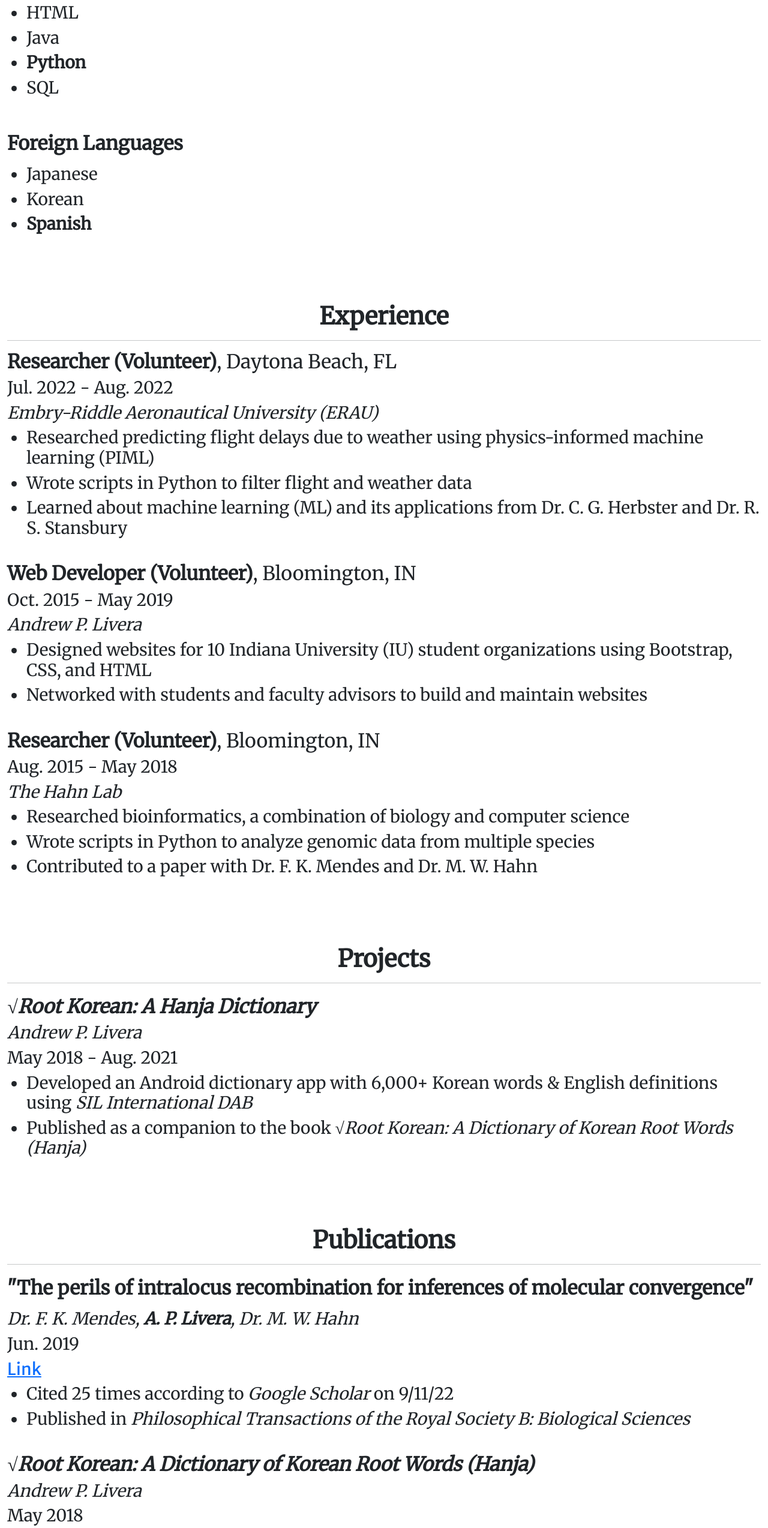
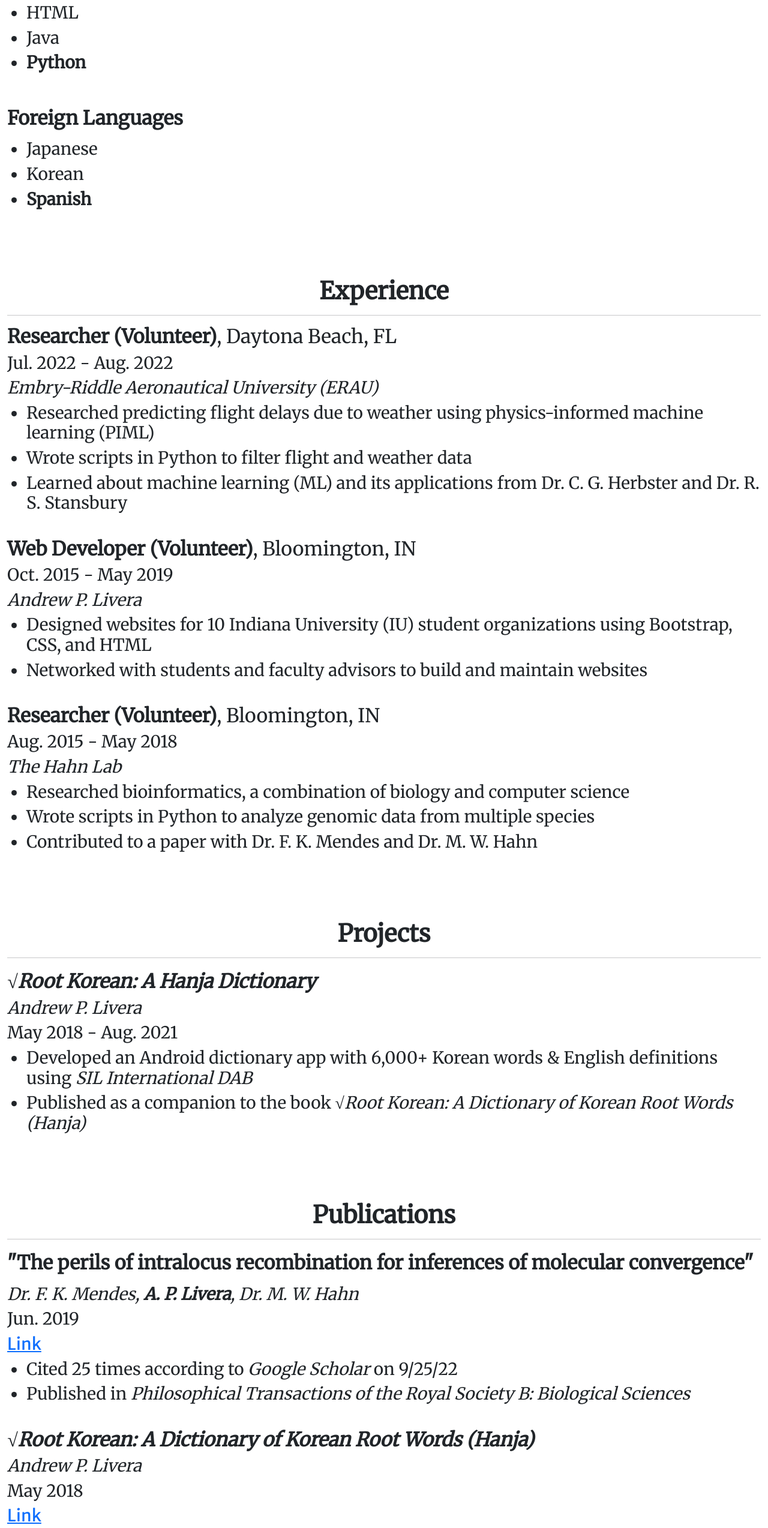
Before and after one commit to andrew-p-livera/andrew-p-livera.github.io, a plain HTML site: page index.html in a window 1280 px wide. Shown: the part 2064-4611 px from the top of the page at 60% size. Drawn offline with Linux system fonts and the light colour scheme.

Commit message:
Modify 'index.html' on September 25, 2022.

```diff
--- a/index.html
+++ b/index.html
@@ -180,7 +180,6 @@
 						<h3><li>HTML</li></h3>
 						<h3><li>Java</li></h3>
 						<h3><li><b>Python</b></li></h3>
-						<h3><li>SQL</li></h3>
 					</ul>
 
 					<br>
@@ -277,7 +276,7 @@
 					<h3>Jun. 2019</h3>
 					<h3><a href="http://dx.doi.org/10.1098/rstb.2018.0244">Link</a></h3>
 					<ul>
-						<h3><li>Cited 25 times according to <i>Google Scholar</i> on 9/11/22</li></h3>
+						<h3><li>Cited 25 times according to <i>Google Scholar</i> on 9/25/22</li></h3>
 						<h3><li>Published in <i>Philosophical Transactions of the Royal Society B: Biological Sciences</i></li></h3>
 					</ul>
 
@@ -289,7 +288,7 @@
 					<h3><a href="https://books2read.com/rootkorean">Link</a></h3>
 					<ul>
 						<h3><li>Wrote a dictionary with 6,000+ Korean root words (Hanja) and English definitions</li></h3>
-						<h3><li>Rated 4.6 out of 5.0 stars on Amazon on 9/11/22</li></h3>
+						<h3><li>Rated 4.6 out of 5.0 stars on Amazon on 9/25/22</li></h3>
 					</ul>
 				</div>
 			</div>
```
